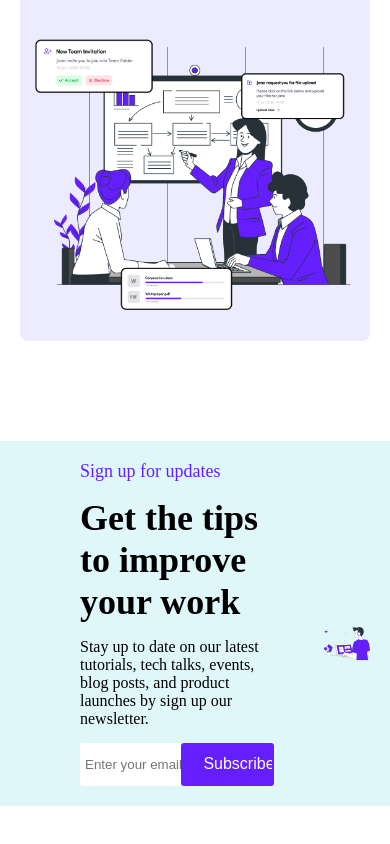
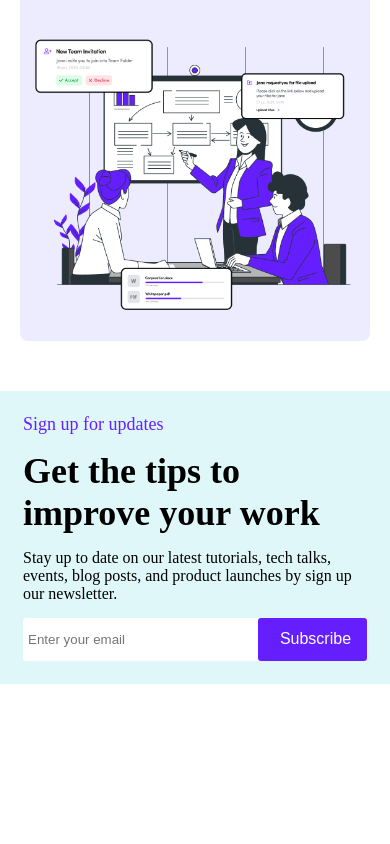
Before and after one commit to WinifredOgbeiwi/MemoryMimic-Fontend, a React (Vite) app: page / in a window 390 px wide. Shown: the part 2883-3727 px from the top of the page. After the commit the page ends 3617 px from the top, so only its background shows below. Built offline with nearby package versions, Linux system fonts and the light colour scheme.

Commit message:
FIX:responsiveness of subscribe section

```diff
--- a/src/components/home/features.component.jsx
+++ b/src/components/home/features.component.jsx
@@ -23,7 +23,7 @@ const Features = () => {
                     <SubSubHeadings text="File Sharing" color="#651FFF" />
                     <SubHeadingParagraphs text="Securely share files within or outside your organization, and control access, track edits, and analyze the shared content stats." />
                     <div>
-     <img src={Images.FeatureImage2} alt="" width="100%"/>
+                        <img src={Images.FeatureImage2} alt="" width="100%" />
                     </div>
 
                 </div>
@@ -40,7 +40,7 @@ const Features = () => {
                     </div>
 
                     <div>
-                  <img src={Images.FeatureImage3} alt=""  width="100%"/>
+                        <img src={Images.FeatureImage3} alt="" width="100%" />
                     </div>
 
 
--- a/src/index.css
+++ b/src/index.css
@@ -31,8 +31,9 @@ li {
 nav {
     padding: 40px;
 }
-.margin{
-    margin:0 60px;
+
+.margin {
+    margin: 0 60px;
 }
 
 .flex {
@@ -77,9 +78,10 @@ nav {
     border-radius: inherit;
     transition: all 0.475s;
 }
+
 @media (max-width:768px) {
 
-   .margin {
-    margin: 0 20px;
+    .margin {
+        margin: 0 20px;
+    }
 }
-}
--- a/src/styles/homepage.css
+++ b/src/styles/homepage.css
@@ -194,9 +194,11 @@
     .feature-boxes {
         grid-template-columns: repeat(1, 1fr);
     }
-.box {
-    padding: 15px;
-}
+
+    .box {
+        padding: 15px;
+    }
+
     .box:nth-child(3) {
         grid-column: auto;
         flex-direction: column;
@@ -254,3 +256,14 @@
     position: relative;
     top: 20px;
 }
+
+@media (max-width:768px) {
+    .subscribe-container {
+        margin: 50px 0;
+        padding: 23px;
+    }
+
+    .subscribe-img-container {
+        display: none;
+    }
+}
```
Lines whose indentation alone changed are shown as unchanged.
